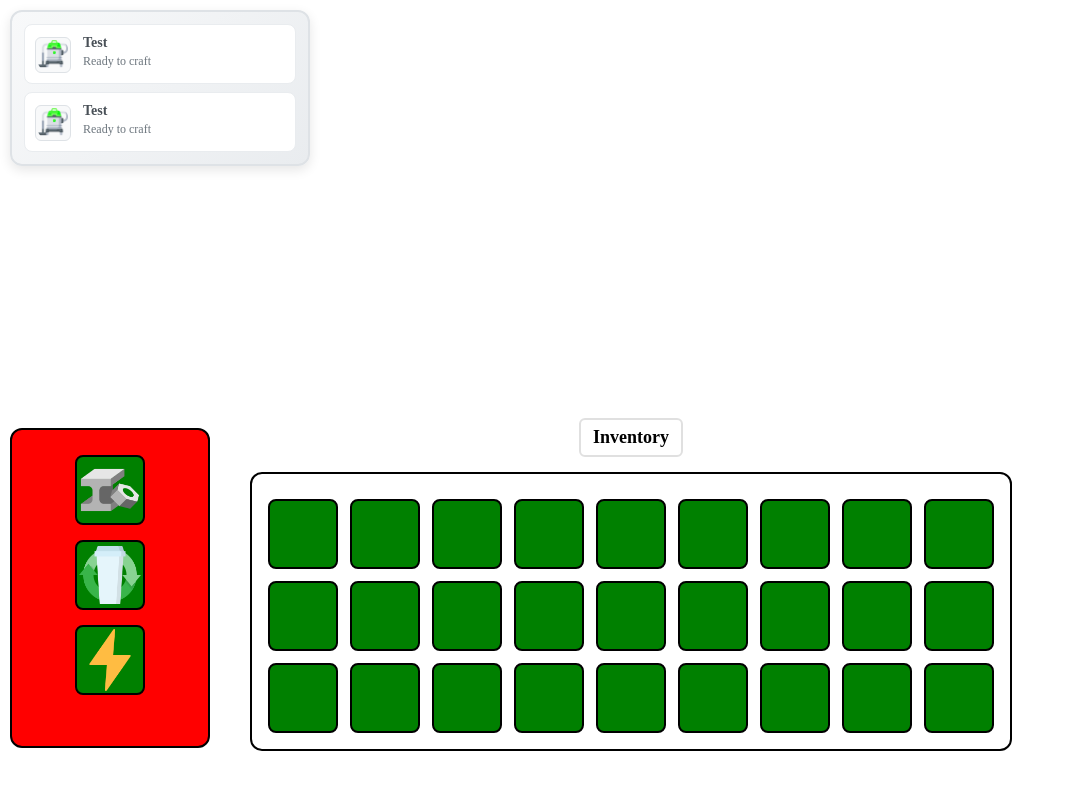
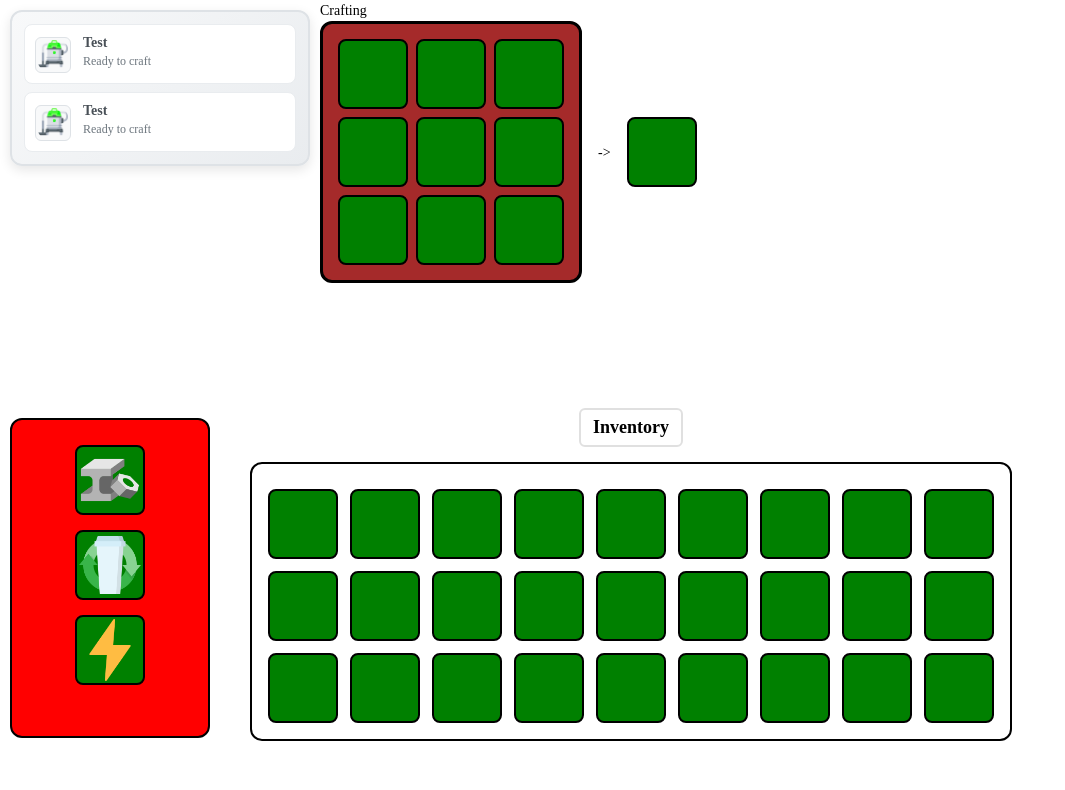
Before and after one commit to yehor-kostiuk/Vacuumaria, a React (Vite) app: page / in a window 1280 px wide. Shown: the top 790 px of the page, without its empty margins (0-1065 px from the left). Built offline with nearby package versions, Linux system fonts and the light colour scheme.

Commit message:
feat: add crafting component

```diff
--- a/src/libs/components/components.tsx
+++ b/src/libs/components/components.tsx
@@ -1,3 +1,4 @@
 export { Discovery } from "./discovery/discovery.jsx";
 export { Resources } from "./resources/resources.jsx";
 export { Inventory } from "./inventory/inventory.jsx";
+export { Crafting } from "./crafting/crafting.jsx";
--- /dev/null
+++ b/src/libs/components/crafting/crafting-table/crafting-table.module.css
@@ -0,0 +1,10 @@
+.crafting-table {
+	display: grid;
+	grid-template-columns: repeat(3, 70px);
+	grid-template-rows: repeat(3, 70px);
+	gap: 8px;
+	padding: 15px;
+	background-color: brown;
+	border-radius: 12px;
+	border: 3px solid #000;
+}
--- /dev/null
+++ b/src/libs/components/crafting/crafting-table/crafting-table.tsx
@@ -0,0 +1,19 @@
+import { useGameStore } from "~/libs/modules/store.module.js";
+
+import { Cell } from "../../cell/cell.js";
+
+import styles from "./crafting-table.module.css";
+
+const CraftingTable = () => {
+	const craftingTable = useGameStore((state) => state.craftingTable);
+
+	return (
+		<div className={styles["crafting-table"]}>
+			{craftingTable.map((slot) => (
+				<Cell key={slot.id} />
+			))}
+		</div>
+	);
+};
+
+export { CraftingTable };
--- /dev/null
+++ b/src/libs/components/crafting/crafting.module.css
@@ -0,0 +1,5 @@
+.crafting-container {
+  display: flex;
+  align-items: center;
+  gap: 16px;
+}
--- /dev/null
+++ b/src/libs/components/crafting/crafting.tsx
@@ -0,0 +1,19 @@
+import { Cell } from "../cell/cell";
+import { CraftingTable } from "./crafting-table/crafting-table";
+
+import styles from "./crafting.module.css";
+
+const Crafting = () => {
+	return (
+		<div>
+			<div>Crafting</div>
+			<div className={styles["crafting-container"]}>
+				<CraftingTable />
+				{"->"}
+				<Cell />
+			</div>
+		</div>
+	);
+};
+
+export { Crafting };
--- a/src/pages/game-board/game-board.tsx
+++ b/src/pages/game-board/game-board.tsx
@@ -2,12 +2,16 @@ import {
 	Discovery,
 	Resources,
 	Inventory,
+	Crafting,
 } from "~/libs/components/components.jsx";
 
 const GameBoard = () => {
 	return (
 		<div>
-			<Discovery />
+			<div style={{ display: "flex" }}>
+				<Discovery />
+				<Crafting />
+			</div>
 			<div style={{ display: "flex" }}>
 				{" "}
 				{/* TODO: fix styles */}
```
